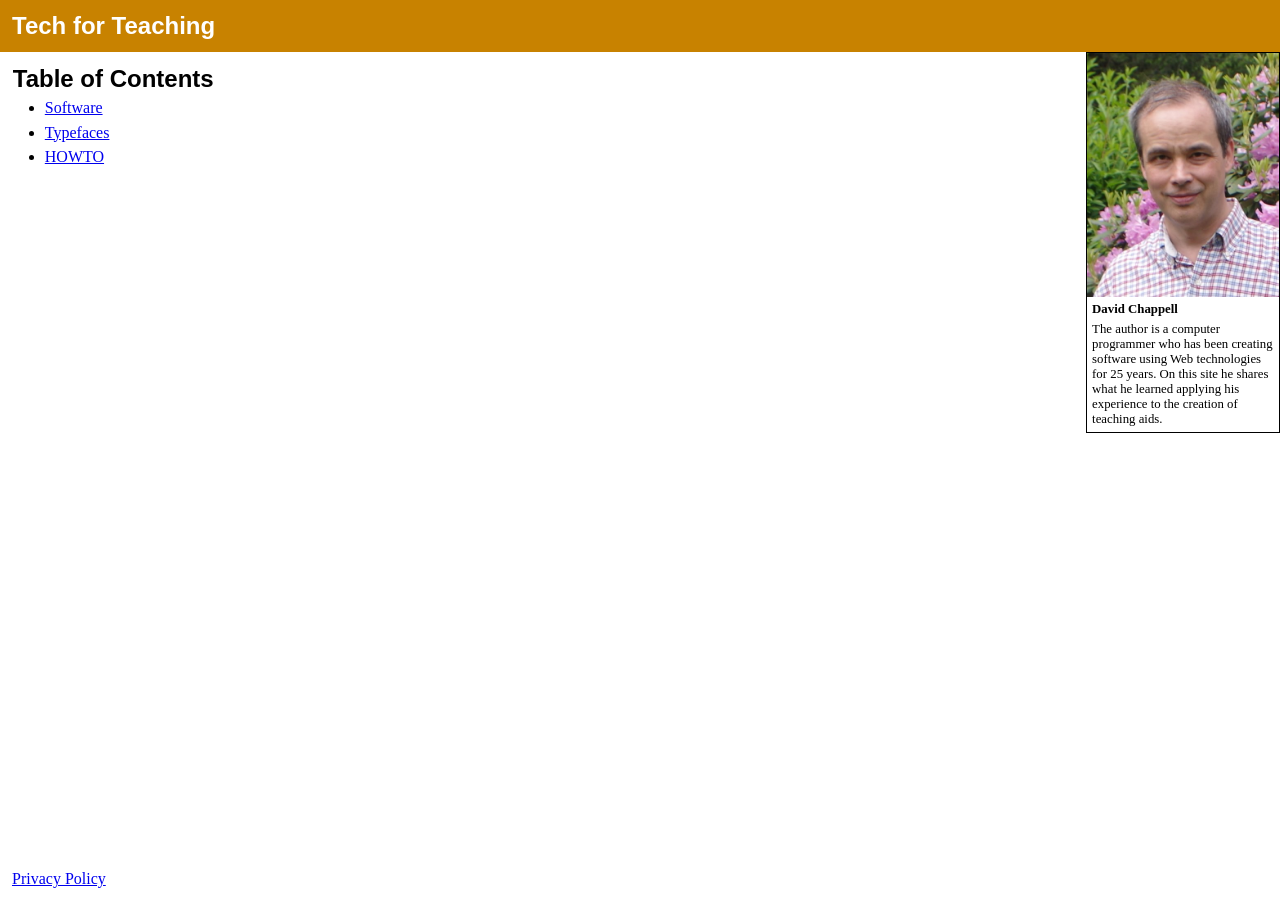
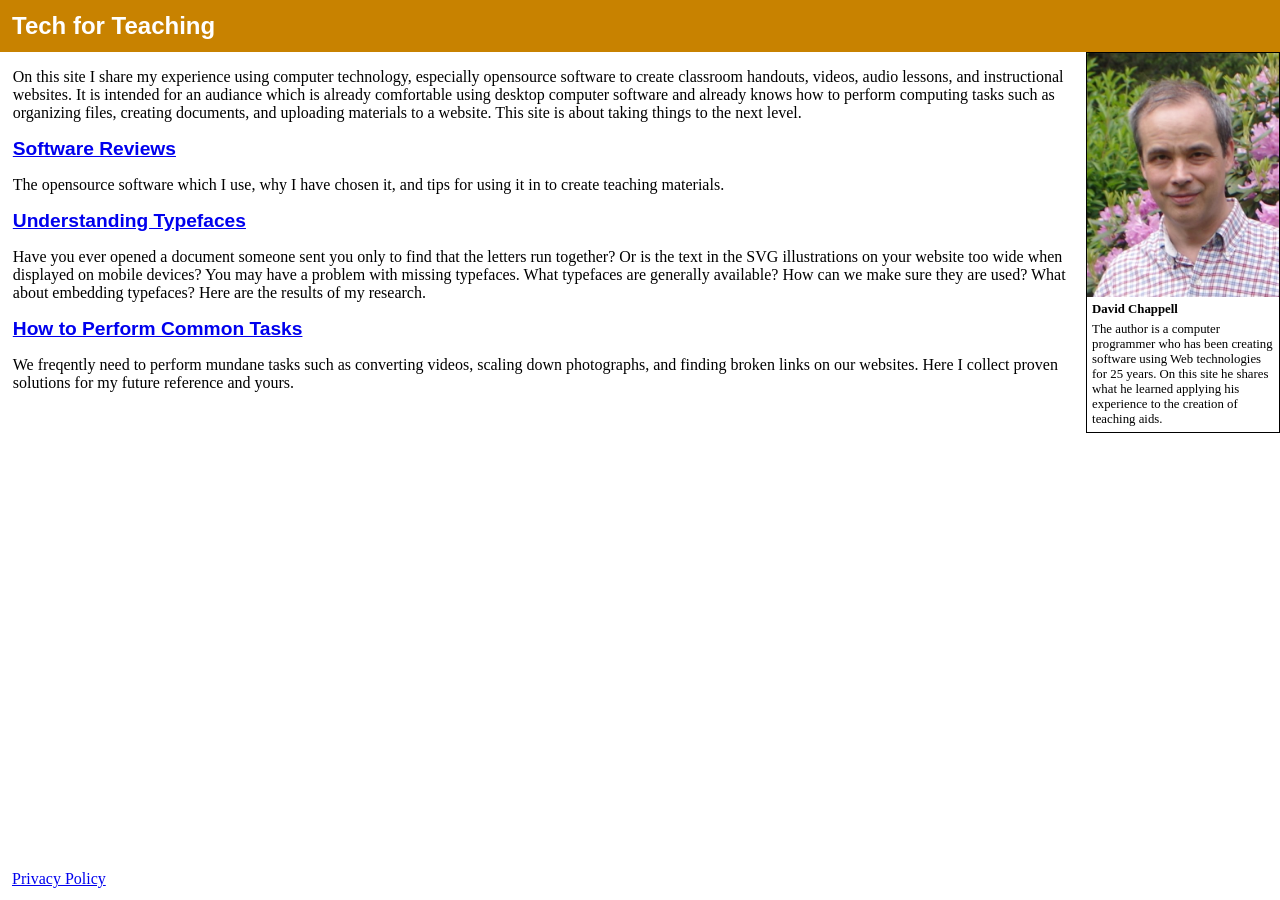
Before and after one commit to david672orford/tech-for-teaching, a Jekyll site: the page built from index.md, in a window 1280 px wide. Built offline with Jekyll 4.4.1, drawn with Linux system fonts in a browser that asks for light colours; our own code applies the rules of GitHub Pages for plain Markdown files.

Commit message:
reformating, new article about <video> tag

```diff
--- a/index.md
+++ b/index.md
@@ -1,4 +1,24 @@
-# Table of Contents
-* [Software](software/)
-* [Typefaces](typefaces/)
-* [HOWTO](howto/)
+On this site I share my experience using computer technology, especially
+opensource software to create classroom handouts, videos, audio lessons,
+and instructional websites. It is intended for an audiance which is already
+comfortable using desktop computer software and already knows how to perform
+computing tasks such as organizing files, creating documents, and
+uploading materials to a website. This site is about taking things to the
+next level.
+
+## [Software Reviews](software/)
+The opensource software which I use, why I have chosen it, and tips
+for using it in to create teaching materials.
+
+## [Understanding Typefaces](typefaces/)
+Have you ever opened a document someone sent you only to find that
+the letters run together? Or is the text in the SVG illustrations
+on your website too wide when displayed on mobile devices? You may
+have a problem with missing typefaces. What typefaces are generally
+available? How can we make sure they are used? What about embedding
+typefaces? Here are the results of my research.
+
+## [How to Perform Common Tasks](howto/)
+We freqently need to perform mundane tasks such as converting videos,
+scaling down photographs, and finding broken links on our websites.
+Here I collect proven solutions for my future reference and yours.
```
Also changed, not shown: howto/embed-video/index.md (added, +68 -0 lines), software/ffmpeg/index.md (+28 -9 lines), software/index.md (+29 -24 lines), software/openshot/index.md (+19 -14 lines), 2 other files.
